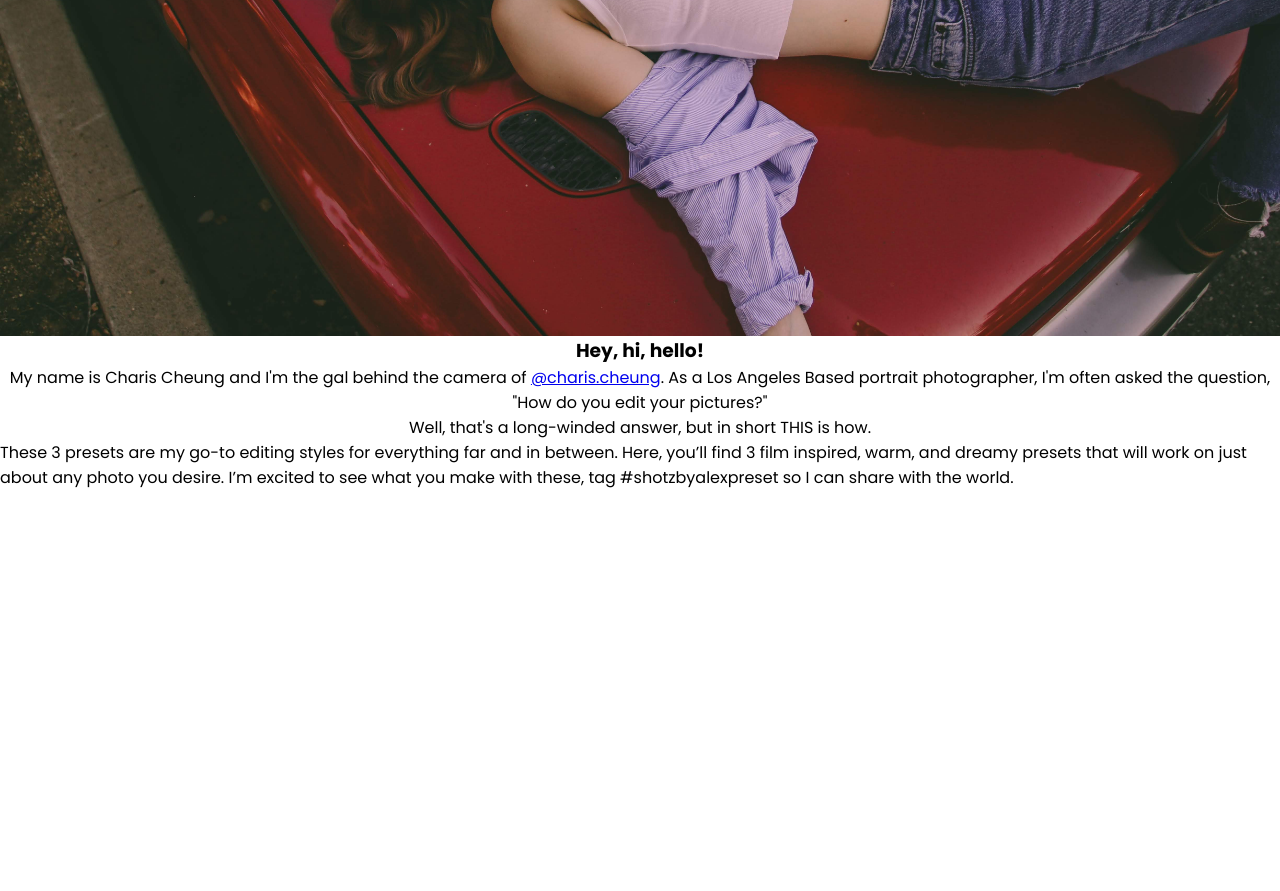
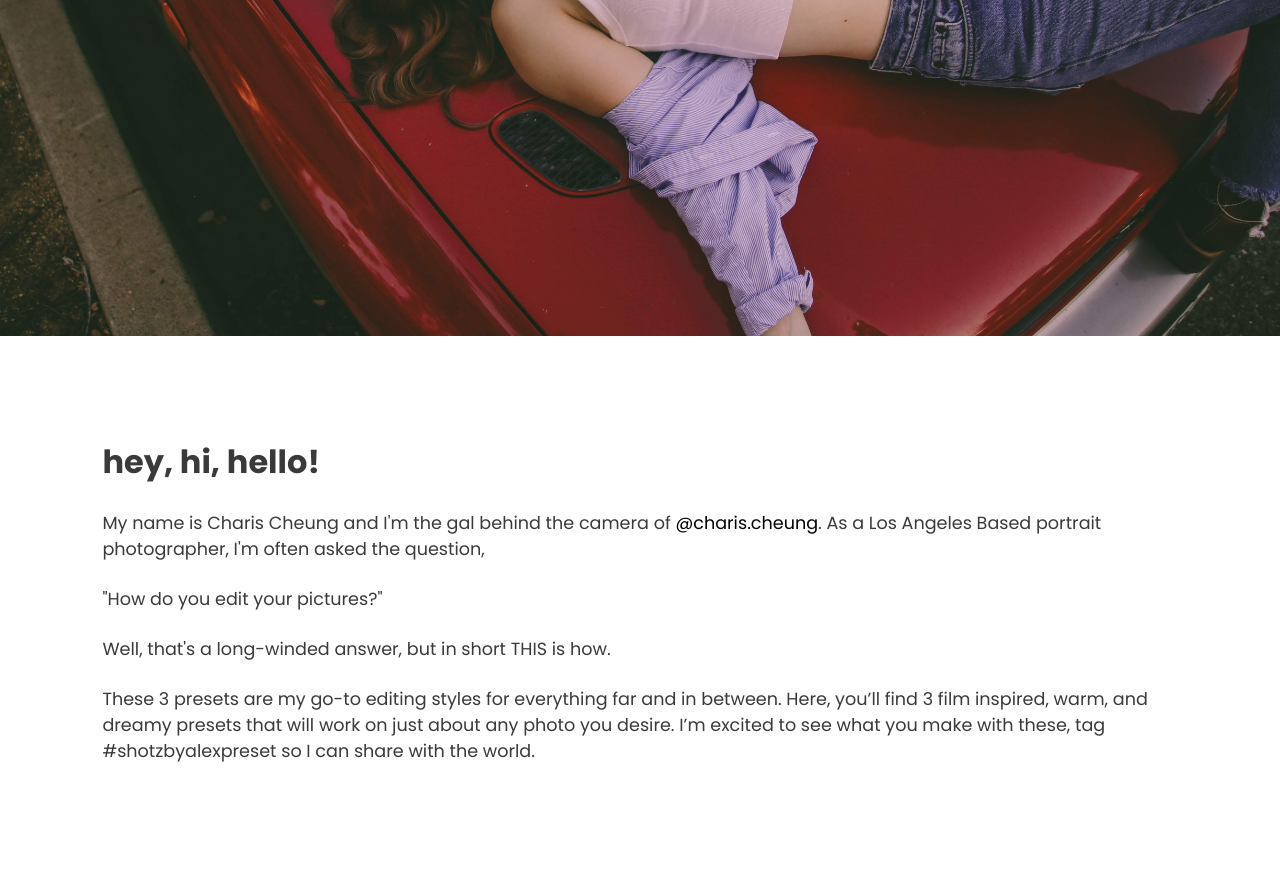
Before and after one commit to lorenzejay/ljaph-Charis-preset-eCommerce, a Gatsby site: page / in a window 1280 px wide. Shown: the part 464-1355 px from the top of the page. Before the commit the page ends 954 px from the top, so only its background shows below. Built offline with nearby package versions, Linux system fonts and the light colour scheme; Gatsby itself is replaced by a stand-in of ours.

Commit message:
modified home page with more styled components

```diff
--- a/src/pages/index.js
+++ b/src/pages/index.js
@@ -5,6 +5,7 @@ import styled from "@emotion/styled"
 
 export default function Home() {
   const HomeSection = styled.div(`
+  font-family: 'Poppins', sans-serrif
     display: flex;
     flex-direction: column;
     align-items: center;
@@ -12,7 +13,7 @@ export default function Home() {
 
   `)
   const HomeMainImageContainer = styled.div`
-    width: 100vw;
+    width: 100%;
     height: 90vh;
   `
   const HomeMainImage = styled.img`
@@ -21,32 +22,57 @@ export default function Home() {
     object-fit: cover;
   `
 
+  const HomeTextContent = styled.div`
+    padding: 8%;
+  `
+  const HomeTitle = styled.h2`
+    font-size: 2rem;
+    color: #3a3a3a;
+  `
+  const HomeP = styled.p`
+    margin: 3vh 0;
+    font-size: 1.1rem;
+    color: #3a3a3a;
+  `
+  const HomeLink = styled.a`
+    text-decoration: none;
+    color: black;
+    &:hover {
+      text-decoration: underline;
+    }
+  `
+
   return (
     <Layout>
       <HomeSection>
-        {/* <div style={{ backgroundImage: `url(${MainImage})` }}></div> */}
         <HomeMainImageContainer>
           <HomeMainImage
             src={`../../IMG_1135 (1).JPG`}
-            alt="Home screen image"
+            alt="Home screen image of a girl laying down on a car"
           />
         </HomeMainImageContainer>
-        <h3>Hey, hi, hello!</h3>
-        <p>
-          My name is Charis Cheung and I'm the gal behind the camera of{" "}
-          <a href="https://www.instagram.com/charis.cheung/">@charis.cheung</a>.
-          As a Los Angeles Based portrait photographer, I'm often asked the
-          question,
-        </p>
-        <p>"How do you edit your pictures?"</p>
-        <p>Well, that's a long-winded answer, but in short THIS is how.</p>
-        <p>
-          These 3 presets are my go-to editing styles for everything far and in
-          between. Here, you’ll find 3 film inspired, warm, and dreamy presets
-          that will work on just about any photo you desire. I’m excited to see
-          what you make with these, tag #shotzbyalexpreset so I can share with
-          the world.
-        </p>
+        <HomeTextContent>
+          <HomeTitle>hey, hi, hello!</HomeTitle>
+          <HomeP>
+            My name is Charis Cheung and I'm the gal behind the camera of{" "}
+            <HomeLink href="https://www.instagram.com/charis.cheung/">
+              @charis.cheung
+            </HomeLink>
+            . As a Los Angeles Based portrait photographer, I'm often asked the
+            question,
+          </HomeP>
+          <HomeP>"How do you edit your pictures?"</HomeP>
+          <HomeP>
+            Well, that's a long-winded answer, but in short THIS is how.
+          </HomeP>
+          <HomeP>
+            These 3 presets are my go-to editing styles for everything far and
+            in between. Here, you’ll find 3 film inspired, warm, and dreamy
+            presets that will work on just about any photo you desire. I’m
+            excited to see what you make with these, tag #shotzbyalexpreset so I
+            can share with the world.
+          </HomeP>
+        </HomeTextContent>
       </HomeSection>
     </Layout>
   )
```
